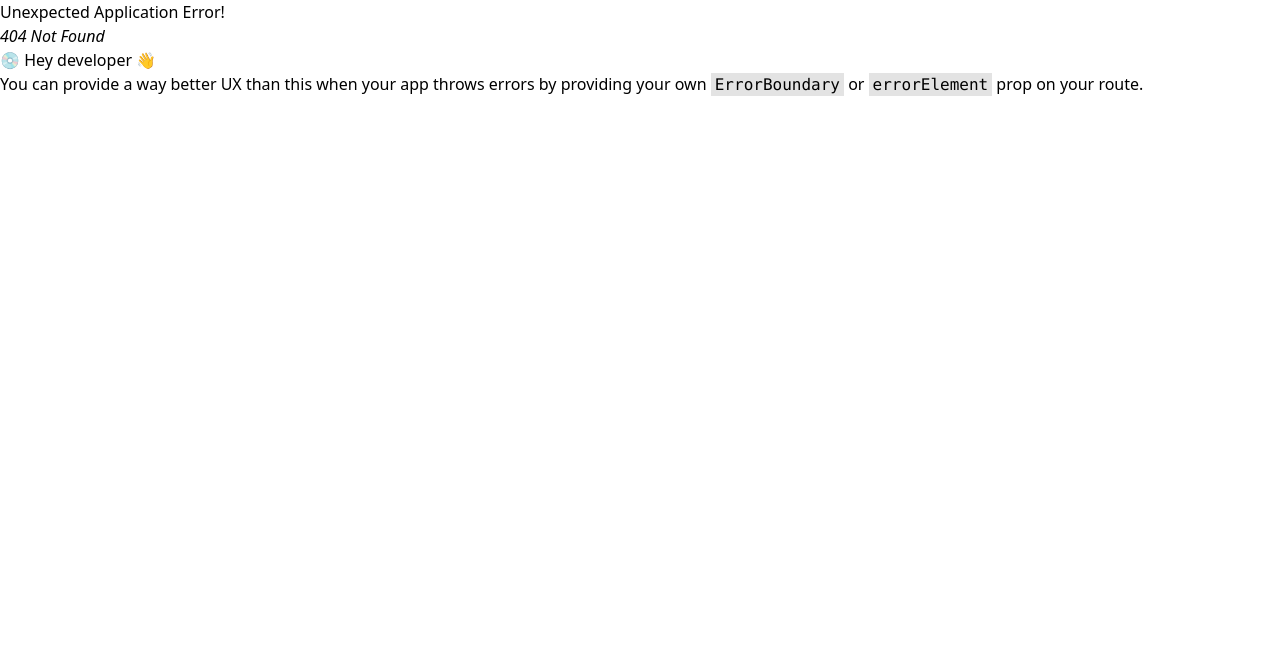
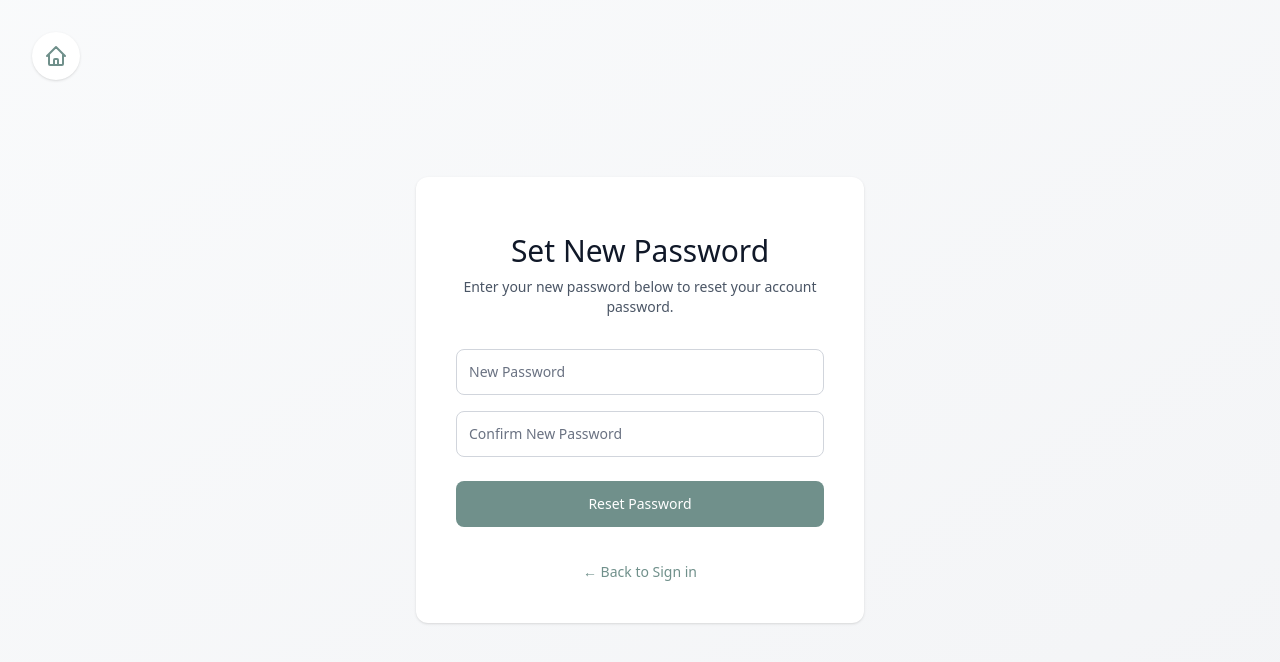
Before and after one commit to sharyarnaveed/rereader, a React (Vite) app: page /resetpassword in a window 1280 px wide. Before the commit this address had no page. Shown: the top 662 px of the page. Built offline with nearby package versions, Linux system fonts and the light colour scheme.

Commit message:
reset password and report done

```diff
--- a/package.json
+++ b/package.json
@@ -19,7 +19,7 @@
     "react-icons": "^5.5.0",
     "react-router-dom": "^7.4.1",
     "tailwindcss": "^4.1.3",
-    "zustand": "^5.0.3"
+    "zustand": "^5.0.6"
   },
   "devDependencies": {
     "@eslint/js": "^9.21.0",
--- a/src/Auth/ForgotPassword.jsx
+++ b/src/Auth/ForgotPassword.jsx
@@ -28,7 +28,7 @@ try {
     })
 
     const userdata=responce.data.data
-    navigator("/otpverification",{
+    navigator("/forgototpverification",{
       state:{userdata},
       replace: true,
     })
--- /dev/null
+++ b/src/Auth/ForgotPasswordOtp.jsx
@@ -0,0 +1,131 @@
+import React from "react";
+import {
+  useLocation,
+  useNavigate,
+  useNavigation,
+  useParams,
+} from "react-router-dom";
+import { useForm } from "react-hook-form";
+import axios from "axios";
+import toast from "react-hot-toast";
+import useSaveInfo from "../store/userInfo.store";
+
+const ForgotPasswordOtp = () => {
+  const setUserid=useSaveInfo((state)=>state.setUserid)
+  const navigate = useNavigate();
+  const {
+    register,
+    handleSubmit,
+    formState: { errors },
+  } = useForm({});
+  const location = useLocation();
+  const userId = location.state?.userdata;
+
+  const otpverify = {
+    userid: userId,
+    otp: "",
+  };
+
+  const verifyotp = async (data) => {
+    try {
+      if (!otpverify.userid) {
+        toast.error("Invalid", {
+          autoClose: 5000,
+        });
+        return;
+      }
+
+      let JOinOtp = data.otp.join("");
+      otpverify.otp = JOinOtp;
+      console.log(JOinOtp);
+
+      const responce = await axios.post("/api/user/verifyotp", otpverify);
+      console.log(responce.data);
+      if (responce.data.success) {
+        toast.success(responce.data.message, {
+          autoClose: 5000,
+        });
+
+
+
+const theid=otpverify.userid
+setUserid(theid)
+        navigate("/resetpassword",
+          {state:{theid},
+        replace:true}
+        );
+
+      } else {
+        toast.error(responce.data.message, {
+          autoClose: 5000,
+        });
+      }
+    } catch (error) {
+      console.log(error);
+      toast.error("An error occurred. Please try again.", {
+        autoClose: 5000,
+      });
+    }
+  };
+  // {userId}
+  return (
+    <div className="min-h-screen flex items-center justify-center bg-white p-4">
+      <form
+        onSubmit={handleSubmit(verifyotp)}
+        className="max-w-md w-full space-y-8 p-8 bg-white rounded-2xl shadow-2xl animate-fadeIn"
+      >
+        <div className="text-center">
+          <h2
+            className="text-4xl font-bold mb-2"
+            style={{ fontFamily: "Winky Sans, sans-serif", color: "#07484A" }}
+          >
+            Verify Your Email
+          </h2>
+          <p
+            className="text-gray-600"
+            style={{ fontFamily: "K2D, sans-serif" }}
+          >
+            We've sent a code to your email
+          </p>
+        </div>
+
+        <div className="flex justify-center space-x-4 my-8">
+          {[1, 2, 3, 4].map((_, index) => (
+            <input
+              key={index}
+              type="text"
+              {...register(`otp[${index}]`, { required: "Otp is Required" })}
+              maxLength="1"
+              className="w-14 h-14 text-center text-2xl font-bold rounded-lg border-2 border-[#70908B] focus:border-[#07484A] focus:ring-2 focus:ring-[#07484A] focus:outline-none transition-all"
+              style={{ fontFamily: "K2D, sans-serif" }}
+            />
+          ))}
+        </div>
+
+        {/* Action Buttons */}
+        <div className="space-y-4">
+          <button
+            className="w-full py-3 px-4 bg-[#07484A] hover:bg-[#70908B] text-white rounded-lg transition-colors duration-300 font-semibold"
+            style={{ fontFamily: "K2D, sans-serif" }}
+          >
+            Verify Now
+          </button>
+
+          <div className="text-center">
+            <p
+              className="text-gray-600"
+              style={{ fontFamily: "K2D, sans-serif" }}
+            >
+              Didn't receive code?
+              <button className="ml-2 text-[#07484A] hover:text-[#70908B] font-semibold">
+                Resend
+              </button>
+            </p>
+          </div>
+        </div>
+      </form>
+    </div>
+  );
+};
+
+export default ForgotPasswordOtp;
--- /dev/null
+++ b/src/Auth/ResetPassword.jsx
@@ -0,0 +1,124 @@
+import React from "react";
+import { useForm } from "react-hook-form";
+import {
+  Link,
+  useLocation,
+  useNavigate,
+  useNavigation,
+} from "react-router-dom";
+import useSaveInfo from "../store/userInfo.store";
+import axios from "axios";
+import toast from "react-hot-toast";
+
+const ResetPassword = () => {
+  const {
+    register,
+    handleSubmit,
+    watch,
+    formState: { errors },
+  } = useForm({
+    mode: "onBlur",
+    defaultValues: {
+      password: "",
+      repassword: "",
+    },
+  });
+
+  const navigate = useNavigate();
+  const userid = useSaveInfo((state) => state.userid);
+  //   console.log(userid);
+
+  const password = watch("password");
+
+  const reset = async (data) => {
+    try {
+      const responce = await axios.post("/api/user/resetpassword", {
+        data: data,
+        userid: userid,
+      });
+      if (responce.data.success) {
+        toast.success(responce.data.message);
+        navigate("/");
+      }
+    } catch (error) {
+      console.log("error in reset password", error);
+      toast.success("Cannot Reset Password");
+    }
+  };
+
+  return (
+    <div className="min-h-screen flex items-center justify-center bg-gradient-to-br from-gray-50 to-gray-100 py-12 px-4 sm:px-6 lg:px-8 relative">
+      <Link
+        to="/"
+        className="absolute top-8 left-8 w-12 h-12 bg-white rounded-full flex items-center justify-center shadow-sm hover:shadow-md transition-shadow duration-300 group"
+      >
+        <svg
+          className="w-6 h-6 text-[#70908B] group-hover:text-[#07484A] transition-colors duration-300"
+          fill="none"
+          strokeLinecap="round"
+          strokeLinejoin="round"
+          strokeWidth="2"
+          viewBox="0 0 24 24"
+          stroke="currentColor"
+        >
+          <path d="M3 12l2-2m0 0l7-7 7 7M5 10v10a1 1 0 001 1h3m10-11l2 2m-2-2v10a1 1 0 01-1 1h-3m-6 0a1 1 0 001-1v-4a1 1 0 011-1h2a1 1 0 011 1v4a1 1 0 001 1m-6 0h6" />
+        </svg>
+      </Link>
+      <div className="max-w-md w-full space-y-8 bg-white p-8 sm:p-10 rounded-xl shadow-sm">
+        <div>
+          <h2 className="mt-4 text-center text-3xl font-headingfonts text-gray-900">
+            Set New Password
+          </h2>
+          <p className="mt-2 text-center text-sm text-gray-600 font-normalfont">
+            Enter your new password below to reset your account password.
+          </p>
+        </div>
+        <form className="mt-8 space-y-6" onSubmit={handleSubmit(reset)}>
+          <div className="space-y-4">
+            <input
+              type="password"
+              required
+              {...register("password", {
+                required: "password is required",
+                minLength: 8,
+              })}
+              className="appearance-none relative block w-full px-3 py-3 border border-gray-300 placeholder-gray-500 text-gray-900 rounded-lg focus:outline-none focus:ring-[#70908B] focus:border-[#70908B] focus:z-10 sm:text-sm transition-colors"
+              placeholder="New Password"
+            />
+            {errors.password && <p>{errors.password.message}</p>}
+            <input
+              type="password"
+              required
+              {...register("repassword", {
+                required: "Re Peassword Required",
+                validate: (value) =>
+                  value === password || "password Do not match",
+              })}
+              className="appearance-none relative block w-full px-3 py-3 border border-gray-300 placeholder-gray-500 text-gray-900 rounded-lg focus:outline-none focus:ring-[#70908B] focus:border-[#70908B] focus:z-10 sm:text-sm transition-colors"
+              placeholder="Confirm New Password"
+            />
+            {errors.repassword && <p>{errors.repassword.message}</p>}
+          </div>
+          <div>
+            <button
+              type="submit"
+              className="group cursor-pointer relative w-full flex justify-center py-3 px-4 border border-transparent text-sm font-normalfont rounded-lg text-white bg-[#70908B] hover:bg-[#07484A] focus:outline-none focus:ring-2 focus:ring-offset-2 focus:ring-[#70908B] transition-colors duration-300"
+            >
+              Reset Password
+            </button>
+          </div>
+        </form>
+        <div className="text-center mt-6">
+          <Link
+            to="/signin"
+            className="text-sm text-[#70908B] hover:text-[#07484A] transition-colors"
+          >
+            ← Back to Sign in
+          </Link>
+        </div>
+      </div>
+    </div>
+  );
+};
+
+export default ResetPassword;
--- a/src/Auth/Signin.jsx
+++ b/src/Auth/Signin.jsx
@@ -10,8 +10,6 @@ const Signin = () => {
   const {
     register,
     handleSubmit,
-    setValue,
-    getValues,
     formState: { errors },
   } = useForm({
     mode: "onBlur",
--- a/src/Products/ProductDetail.jsx
+++ b/src/Products/ProductDetail.jsx
@@ -5,41 +5,32 @@ import api from "../api";
 
 const ProductDetail = () => {
   const navigate = useNavigate();
-const location=useLocation()
-const [Disbalebtn,SetDisableBtn]=useState(false)
-
+  const location = useLocation();
+  const [Disbalebtn, SetDisableBtn] = useState(false);
 
   const product = location.state?.product;
 
-const checkauth=async()=>
-{
+  const checkauth = async () => {
     try {
-    const responce=await api.get("/api/user/checklogin");
-    if(responce.data.success)
-    {
-      SetDisableBtn(false)
+      const responce = await api.get("/api/user/checklogin");
+      if (responce.data.success) {
+        SetDisableBtn(false);
+      } else {
+        SetDisableBtn(true);
       }
-    else{
-      SetDisableBtn(true)
+    } catch (error) {
+      console.log("error in checking auth", error);
+      SetDisableBtn(true);
     }
+  };
 
-
-  } catch (error) {
-    console.log("error in checking auth",error);
-    SetDisableBtn(true)
-  }
-}
-
-useEffect(()=>
-{
-  checkauth()
-window.scrollTo(0,0)
-},[])
-
+  useEffect(() => {
+    checkauth();
+    window.scrollTo(0, 0);
+  }, []);
 
   return (
     <>
-
       <main className="bg-white min-h-screen py-16">
         <div className="absolute top-0 right-0 w-[600px] h-[600px] bg-gradient-to-br from-[var(--btn-color)]/10 to-transparent rounded-full -z-10 blur-[120px]"></div>
         <div className="absolute bottom-20 left-0 w-[400px] h-[400px] bg-[var(--maintextcolor)]/5 rounded-full -z-10 blur-[100px]"></div>
@@ -63,7 +54,6 @@ window.scrollTo(0,0)
                   className="w-full h-full object-cover object-center group-hover:scale-105 transition-transform duration-700 ease-out"
                 />
               </div>
-
             </div>
 
             <div>
@@ -80,22 +70,32 @@ window.scrollTo(0,0)
                 </span>
               </div>
               <div className="flex gap-4">
-              <button onClick={()=>navigate("/inforamtion",{
-                state:{product},
-                replace:false
-              })}
+                <button
+                  onClick={() =>
+                    navigate("/inforamtion", {
+                      state: { product },
+                      replace: false,
+                    })
+                  }
                   disabled={Disbalebtn}
-              className={Disbalebtn? "cursor-not-allowed px-10 py-3  bg-[var(--btn-color)] text-white rounded-lg font-medium font-[var(--normalfont)] shadow-md transition-colors":
-              "cursorpointer px-10 py-3 cursor-pointer bg-[var(--btn-color)] text-white rounded-lg font-medium font-[var(--normalfont)] shadow-md hover:bg-[var(--maintextcolor)] transition-colors"}>
+                  className={
+                    Disbalebtn
+                      ? "cursor-not-allowed px-10 py-3  bg-[var(--btn-color)] text-white rounded-lg font-medium font-[var(--normalfont)] shadow-md transition-colors"
+                      : "cursorpointer px-10 py-3 cursor-pointer bg-[var(--btn-color)] text-white rounded-lg font-medium font-[var(--normalfont)] shadow-md hover:bg-[var(--maintextcolor)] transition-colors"
+                  }
+                >
                   Show Information
                 </button>
+
+
+
 
               </div>
             </div>
           </div>
         </div>
       </main>
-    <Footer/>
+      <Footer />
     </>
   );
 };
--- /dev/null
+++ b/src/store/userInfo.store.js
@@ -0,0 +1,9 @@
+import { create } from "zustand";
+
+const useSaveInfo=create((set)=>({
+    userid:'',
+
+    setUserid:(newuserid)=> set({userid:newuserid})
+}))
+
+export default useSaveInfo
```
Also changed, not shown: src/Products/Information.jsx (+97 -57 lines), src/main.jsx (+10 -0 lines), 1 other file (tests, documents, lock files or other folders). Lines whose indentation alone changed are shown as unchanged.
